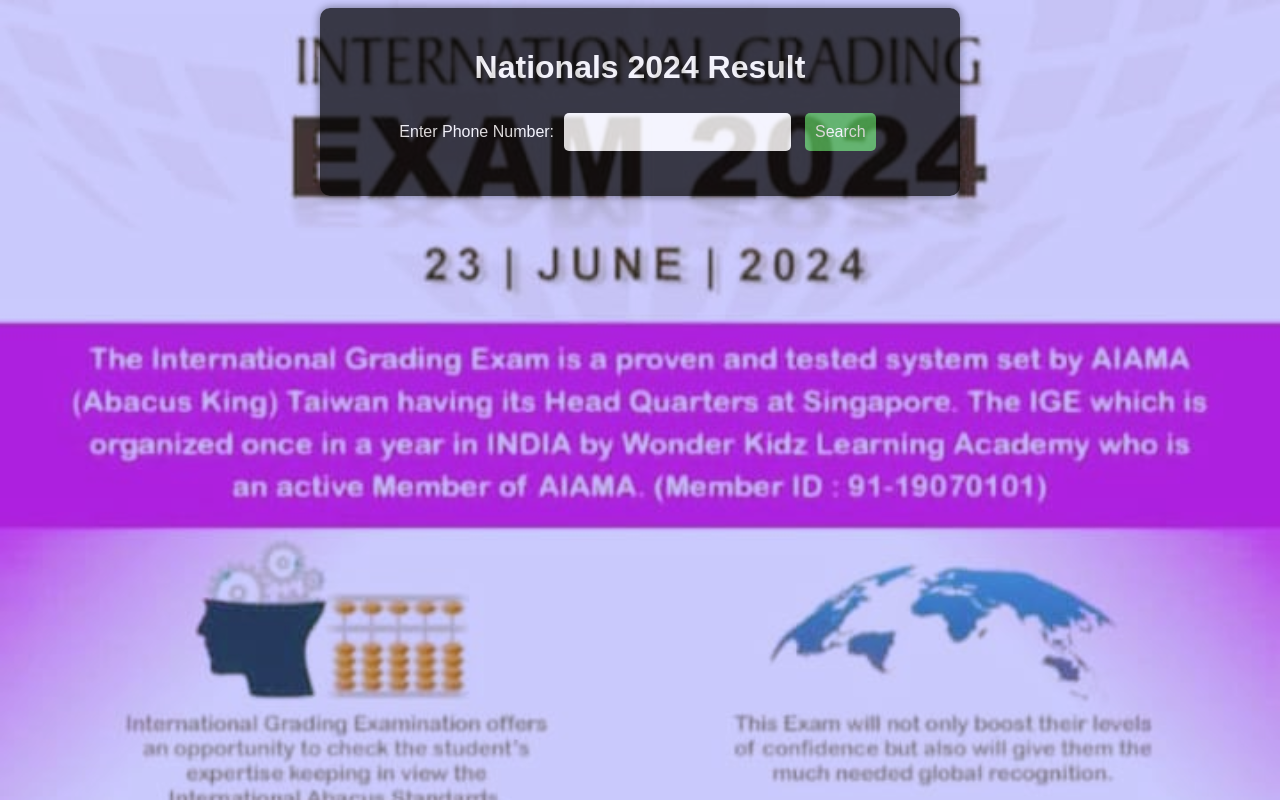
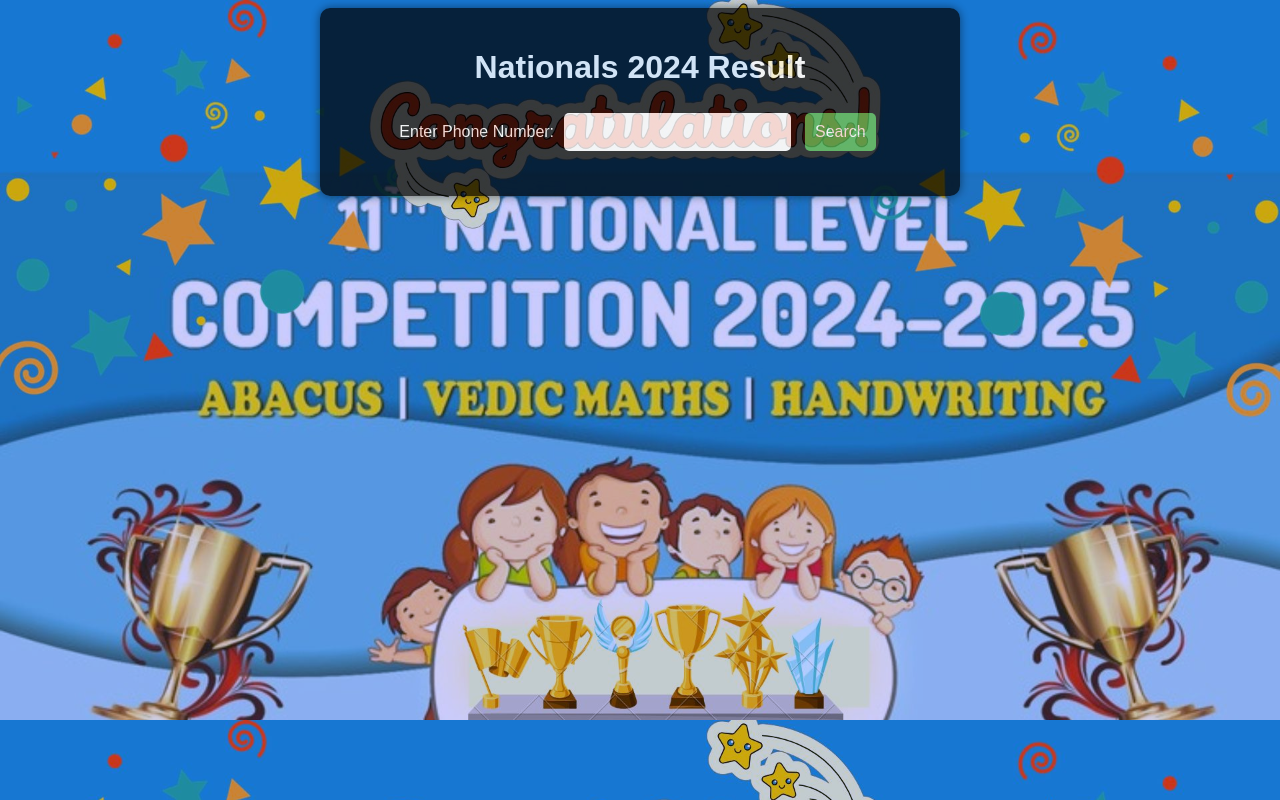
Before and after one commit to work-rashmi/IGE2024, a plain HTML site: page index.html in a window 1280 px wide. Drawn offline with Linux system fonts and the light colour scheme.

Commit message:
Update style.css

```diff
--- a/style.css
+++ b/style.css
@@ -1,5 +1,5 @@
 body {
-    background-image: url('ige_2024.jpg');
+    background-image: url('50 CM.jpg');
     /* Replace 'background.jpg' with your image file */
     background-size: cover;
     background-color: #CCCCFF;
```
